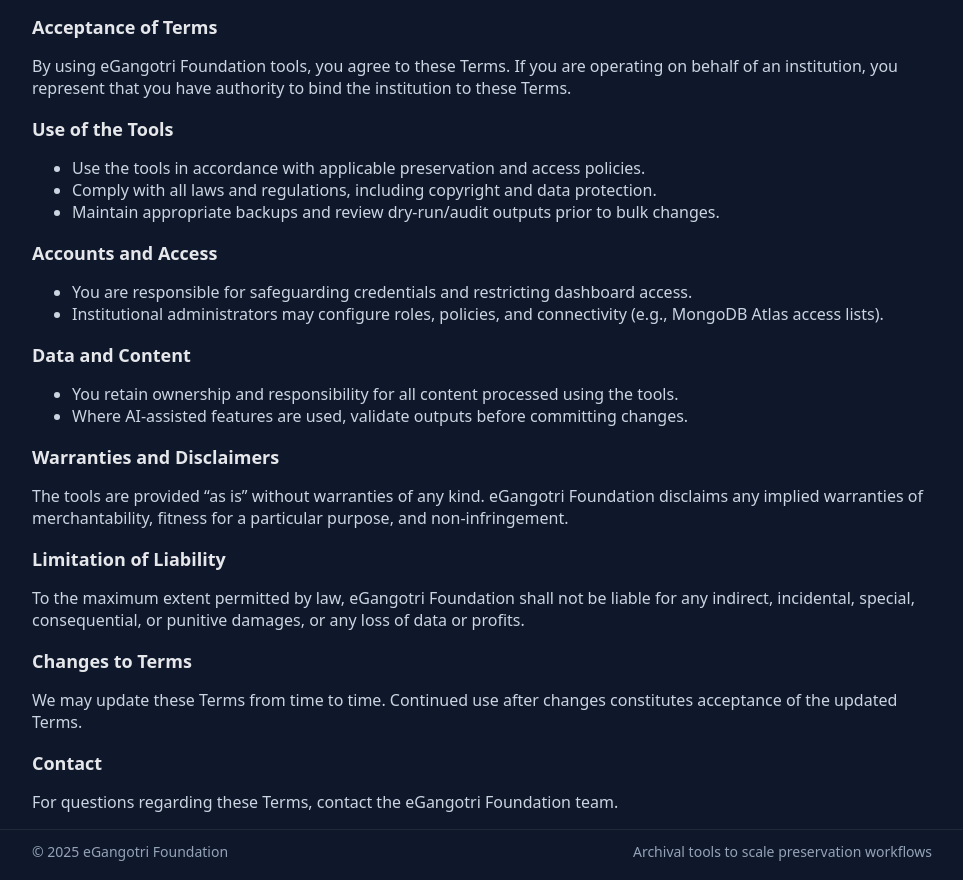
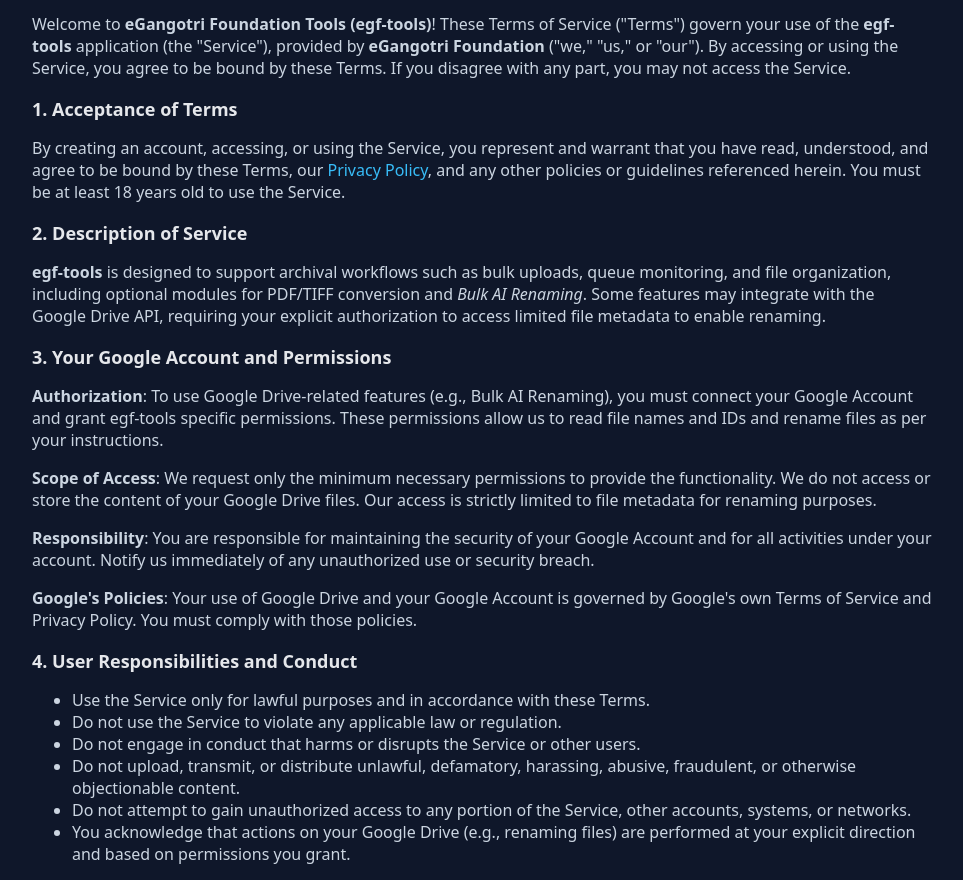
Before and after one commit to egf-skt/egf-tools, a plain HTML site: page termsOfService.html in a window 1280 px wide. Shown: the part 156-1036 px from the top of the page, without its empty margins (158-1121 px from the left). Drawn offline with Linux system fonts and the light colour scheme.

Commit message:
Added website files

```diff
--- a/termsOfService.html
+++ b/termsOfService.html
@@ -3,7 +3,7 @@
 <head>
   <meta charset="utf-8" />
   <meta name="viewport" content="width=device-width, initial-scale=1" />
-  <title>Terms of Service • eGangotri Foundation Tools</title>
+  <title>Terms of Service • eGangotri Foundation Tools (egf-tools)</title>
   <link rel="icon" type="image/png" href="egangotri-1.png" />
   <style>
     body { margin: 0; font-family: ui-sans-serif, system-ui, -apple-system, Segoe UI, Roboto, Helvetica, Arial; background: #0f172a; color: #e5e7eb; }
@@ -36,55 +36,89 @@
     </div>
   </header>
   <main class="container">
-    <h1>Terms of Service</h1>
+    <h1>Terms of Service for eGangotri Foundation Tools (egf-tools)</h1>
     <p>Last updated: <span id="lastUpdated"></span></p>
 
-    <h2>Acceptance of Terms</h2>
     <p>
-      By using eGangotri Foundation tools, you agree to these Terms. If you are operating on behalf of an
-      institution, you represent that you have authority to bind the institution to these Terms.
+      Welcome to <strong>eGangotri Foundation Tools (egf-tools)</strong>! These Terms of Service ("Terms") govern your use of the
+      <strong>egf-tools</strong> application (the "Service"), provided by <strong>eGangotri Foundation</strong> ("we," "us," or "our").
+      By accessing or using the Service, you agree to be bound by these Terms. If you disagree with any part, you may not access the Service.
     </p>
 
-    <h2>Use of the Tools</h2>
+    <h2>1. Acceptance of Terms</h2>
+    <p>
+      By creating an account, accessing, or using the Service, you represent and warrant that you have read, understood, and agree to be bound by these Terms,
+      our <a href="privacyPolicy.html">Privacy Policy</a>, and any other policies or guidelines referenced herein. You must be at least 18 years old to use the Service.
+    </p>
+
+    <h2>2. Description of Service</h2>
+    <p>
+      <strong>egf-tools</strong> is designed to support archival workflows such as bulk uploads, queue monitoring, and file organization, including optional
+      modules for PDF/TIFF conversion and <em>Bulk AI Renaming</em>.
+      Some features may integrate with the Google Drive API, requiring your explicit authorization to access limited file metadata to enable renaming.
+    </p>
+
+    <h2>3. Your Google Account and Permissions</h2>
+    <p><strong>Authorization</strong>: To use Google Drive-related features (e.g., Bulk AI Renaming), you must connect your Google Account and grant egf-tools specific permissions.
+      These permissions allow us to read file names and IDs and rename files as per your instructions.</p>
+    <p><strong>Scope of Access</strong>: We request only the minimum necessary permissions to provide the functionality. We do not access or store the content of your Google Drive files.
+      Our access is strictly limited to file metadata for renaming purposes.</p>
+    <p><strong>Responsibility</strong>: You are responsible for maintaining the security of your Google Account and for all activities under your account. Notify us immediately of any unauthorized use or security breach.</p>
+    <p><strong>Google's Policies</strong>: Your use of Google Drive and your Google Account is governed by Google's own Terms of Service and Privacy Policy. You must comply with those policies.</p>
+
+    <h2>4. User Responsibilities and Conduct</h2>
     <ul>
-      <li>Use the tools in accordance with applicable preservation and access policies.</li>
-      <li>Comply with all laws and regulations, including copyright and data protection.</li>
-      <li>Maintain appropriate backups and review dry-run/audit outputs prior to bulk changes.</li>
+      <li>Use the Service only for lawful purposes and in accordance with these Terms.</li>
+      <li>Do not use the Service to violate any applicable law or regulation.</li>
+      <li>Do not engage in conduct that harms or disrupts the Service or other users.</li>
+      <li>Do not upload, transmit, or distribute unlawful, defamatory, harassing, abusive, fraudulent, or otherwise objectionable content.</li>
+      <li>Do not attempt to gain unauthorized access to any portion of the Service, other accounts, systems, or networks.</li>
+      <li>You acknowledge that actions on your Google Drive (e.g., renaming files) are performed at your explicit direction and based on permissions you grant.</li>
     </ul>
 
-    <h2>Accounts and Access</h2>
-    <ul>
-      <li>You are responsible for safeguarding credentials and restricting dashboard access.</li>
-      <li>Institutional administrators may configure roles, policies, and connectivity (e.g., MongoDB Atlas access lists).</li>
-    </ul>
-
-    <h2>Data and Content</h2>
-    <ul>
-      <li>You retain ownership and responsibility for all content processed using the tools.</li>
-      <li>Where AI-assisted features are used, validate outputs before committing changes.</li>
-    </ul>
-
-    <h2>Warranties and Disclaimers</h2>
+    <h2>5. Intellectual Property</h2>
     <p>
-      The tools are provided “as is” without warranties of any kind. eGangotri Foundation disclaims any implied
-      warranties of merchantability, fitness for a particular purpose, and non-infringement.
+      The Service and its original content, features, and functionality are and will remain the exclusive property of eGangotri Foundation and its licensors.
+      The Service is protected by applicable copyright, trademark, and other laws.
     </p>
 
-    <h2>Limitation of Liability</h2>
+    <h2>6. Termination</h2>
     <p>
-      To the maximum extent permitted by law, eGangotri Foundation shall not be liable for any indirect, incidental,
-      special, consequential, or punitive damages, or any loss of data or profits.
+      We may terminate or suspend your access to the Service immediately, without prior notice or liability, for any reason, including if you breach these Terms.
+      Upon termination, your right to use the Service ceases immediately. To stop using the Service, discontinue access and revoke permissions in your Google Account security settings (if applicable).
     </p>
 
-    <h2>Changes to Terms</h2>
+    <h2>7. Disclaimer of Warranties</h2>
     <p>
-      We may update these Terms from time to time. Continued use after changes constitutes acceptance of the updated Terms.
+      The Service is provided on an "AS IS" and "AS AVAILABLE" basis without warranties of any kind, express or implied, including but not limited to implied warranties of merchantability,
+      fitness for a particular purpose, and non-infringement.
     </p>
 
-    <h2>Contact</h2>
+    <h2>8. Limitation of Liability</h2>
     <p>
-      For questions regarding these Terms, contact the eGangotri Foundation team.
+      To the maximum extent permitted by law, eGangotri Foundation and its directors, employees, partners, agents, suppliers, and affiliates shall not be liable for any indirect, incidental, special,
+      consequential, or punitive damages, including without limitation loss of profits, data, use, goodwill, or other intangible losses, resulting from your access to or use of or inability to use the Service;
+      any conduct or content of any third party; any content obtained from the Service; and unauthorized access, use, or alteration of your transmissions or content.
     </p>
+
+    <h2>9. Governing Law</h2>
+    <p>
+      These Terms shall be governed by and construed in accordance with applicable law, without regard to conflict of law provisions. If any provision of these Terms is held invalid or unenforceable,
+      the remaining provisions will remain in effect.
+    </p>
+
+    <h2>10. Changes to Terms</h2>
+    <p>
+      We may modify or replace these Terms at any time. If a revision is material, we will endeavor to provide notice prior to the new terms taking effect. By continuing to access or use the Service after revisions become effective,
+      you agree to be bound by the revised terms. If you do not agree, please stop using the Service.
+    </p>
+
+    <h2>11. Contact Us</h2>
+    <p>If you have any questions about these Terms, please contact us:</p>
+    <ul>
+      <li>By visiting our project repository Issues page: <a href="https://github.com/eGangotri/eGangotri-node-backend/issues" target="_blank" rel="noopener">GitHub Issues</a></li>
+      <li>By visiting the site Links section: <a href="index.html#links">index.html#links</a></li>
+    </ul>
   </main>
   <footer>
     <div class="container foot">
@@ -95,7 +129,8 @@
   <script>
     const d = new Date();
     document.getElementById('year').textContent = d.getFullYear();
-    document.getElementById('lastUpdated').textContent = d.toISOString().split('T')[0];
+    const lu = document.getElementById('lastUpdated');
+    if (lu) { lu.textContent = d.toISOString().split('T')[0]; }
   </script>
 </body>
 </html>
```
